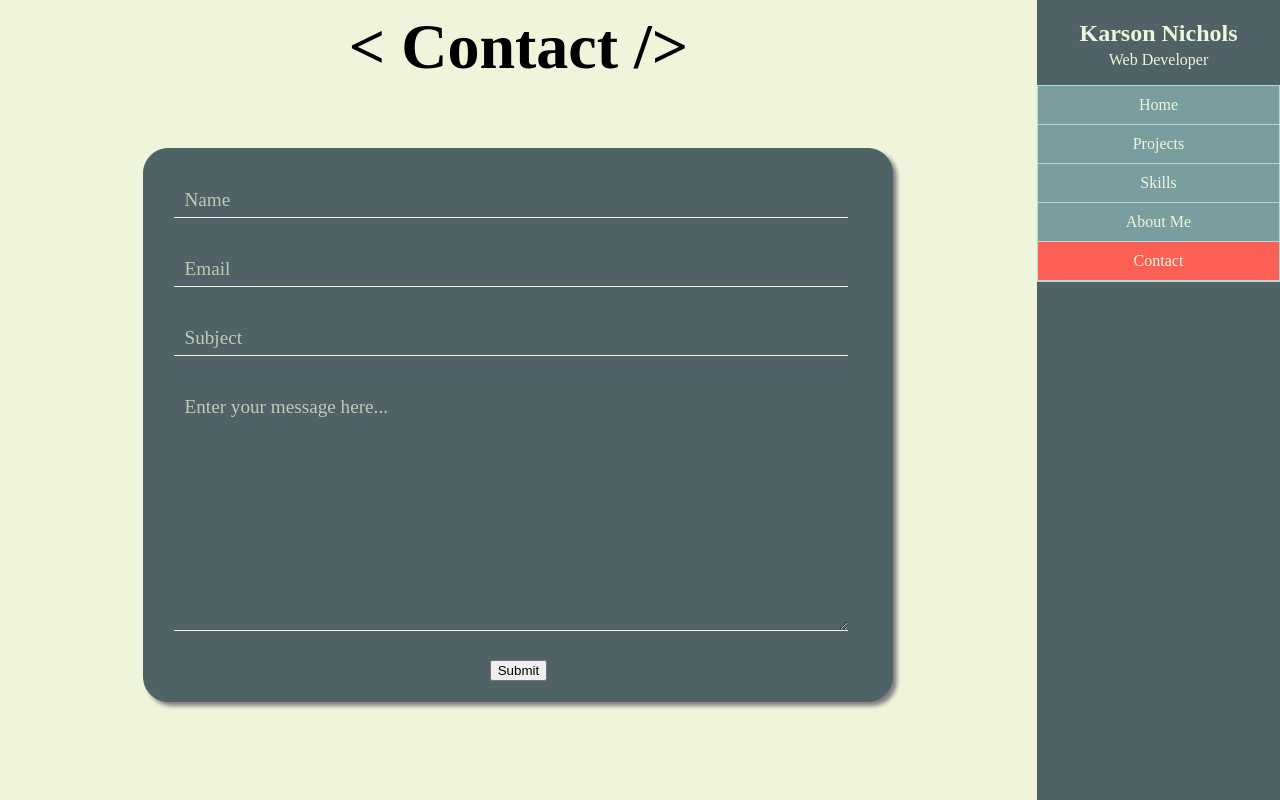
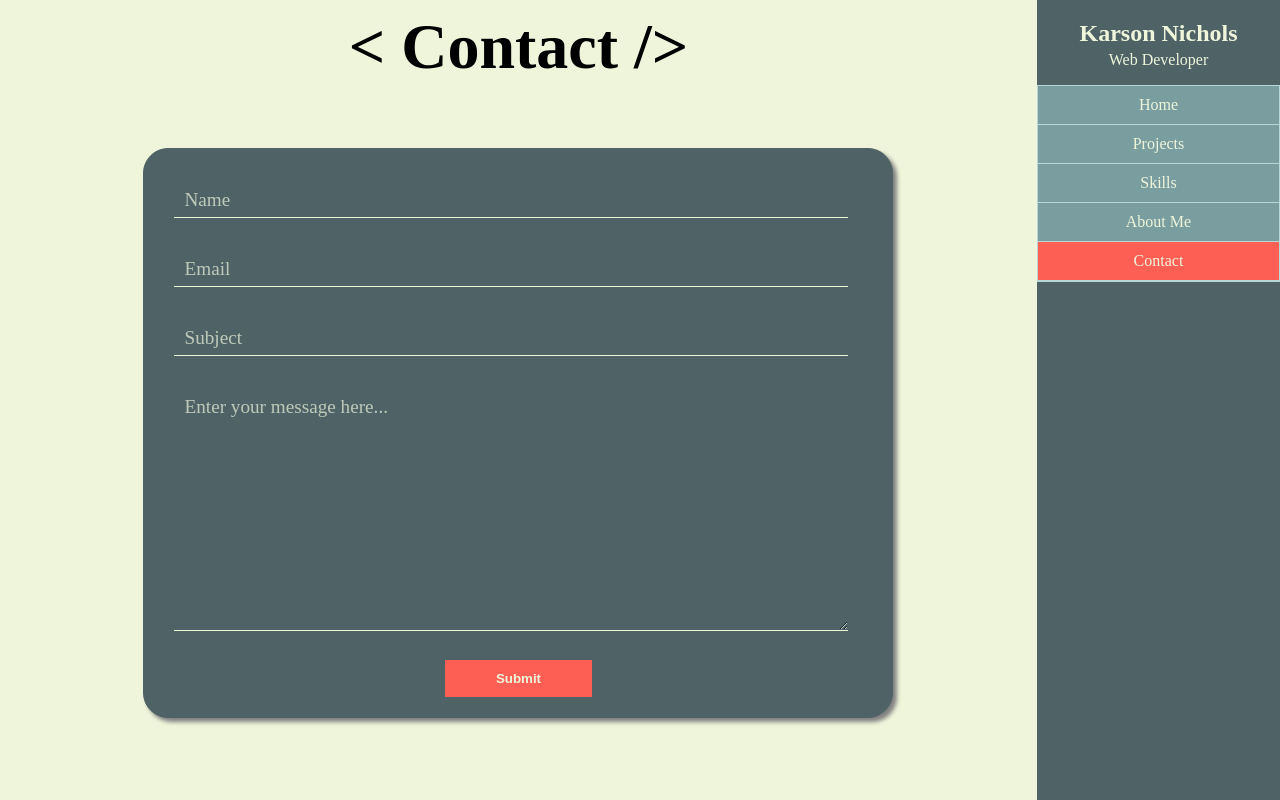
Before and after one commit to nicholsk18/portfolio, a Next.js app: page /contact in a window 1280 px wide. Built offline with nearby package versions, Linux system fonts and the light colour scheme.

Commit message:
added form button

```diff
--- a/public/assets/css/input.module.css
+++ b/public/assets/css/input.module.css
@@ -113,6 +113,21 @@
   left: 0;
 }
 
-.submit_button {
+.submit_btn_container {
   text-align: center;
 }
+.submit_btn {
+  background-color: #fe5f55;
+  border: 1px solid #fe5f55;
+  color: #EEF5DB;
+  padding: 10px 50px;
+  font-weight: 700;
+  cursor: pointer;
+  -moz-transition: all 0.5s ease;
+  -o-transition: all 0.5s ease;
+  -webkit-transition: all 0.5s ease;
+  transition: all 0.5s ease;
+}
+.submit_btn:hover {
+  background-color: #fd6f65;
+}
--- a/src/components/Form.jsx
+++ b/src/components/Form.jsx
@@ -9,7 +9,8 @@ import {
     input_email,
     input_subject,
     input_message,
-    submit_button
+    submit_btn_container,
+    submit_btn
 } from "../../public/assets/css/input.module.css";
 
 const Form = () => {
@@ -59,8 +60,8 @@ const Form = () => {
                 </label>
             </div>
 
-            <div className={submit_button}>
-                <button>Submit</button>
+            <div className={submit_btn_container}>
+                <button className={submit_btn}>Submit</button>
             </div>
         </form>
     )
```
